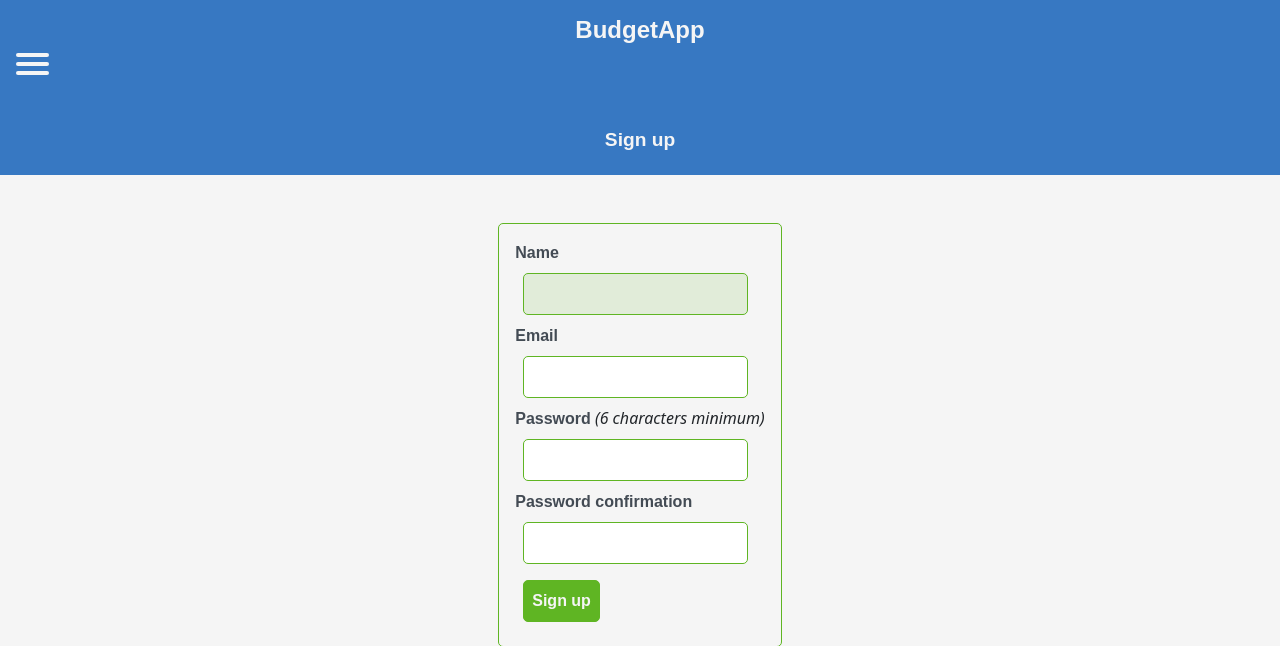
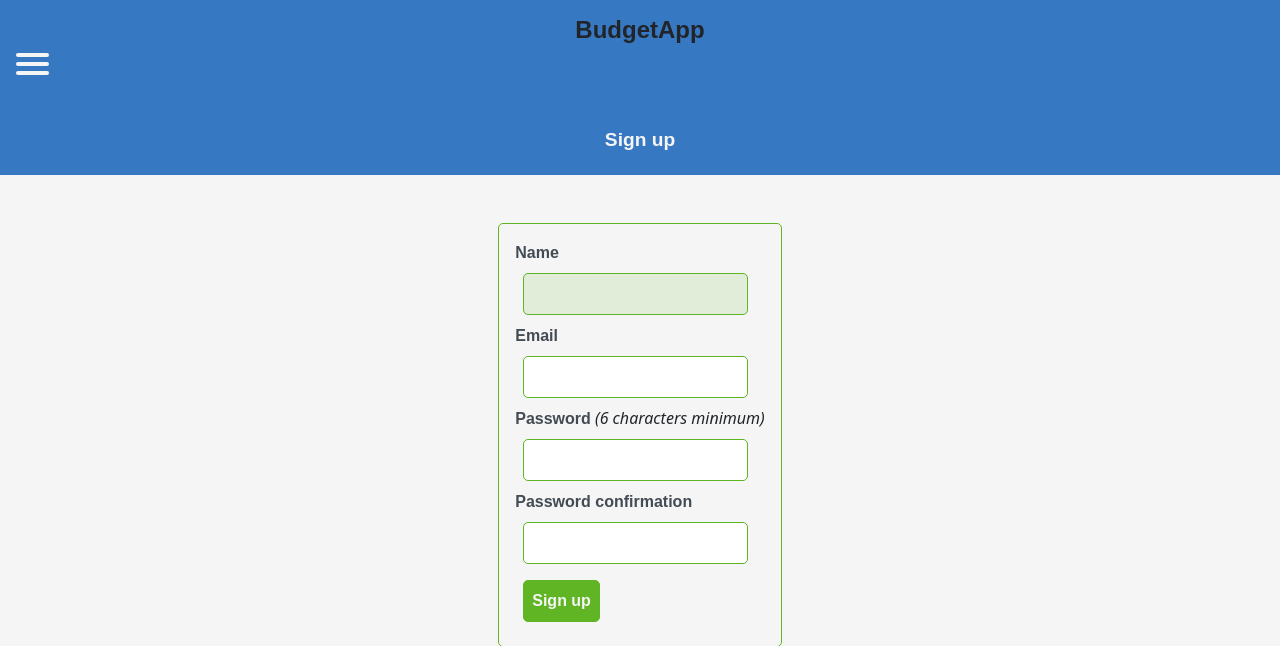
Before and after one commit to ahzamir/budget-app, a Rails app: page /users/sign_up in a window 1280 px wide. Shown: the top 646 px of the page. Run offline with Rails 7, Linux system fonts and the light colour scheme; style sheets or scripts are compiled from the project's sources; some libraries are stand-ins or nearby versions.

Commit message:
added the bootstrap and scss gem to the project

```diff
--- a/app/assets/stylesheets/application.scss
+++ b/app/assets/stylesheets/application.scss
@@ -5,7 +5,7 @@
  * Any CSS and SCSS file within this directory, lib/assets/stylesheets, or any plugin's
  * vendor/assets/stylesheets directory can be referenced here using a relative path.
  */
- @import "bootstrap/scss/bootstrap";
+ @import "bootstrap";
  @import "**/*";
 
 /* stylelint-disable */
--- a/app/views/layouts/application.html.erb
+++ b/app/views/layouts/application.html.erb
@@ -15,7 +15,7 @@
 
   <body>
     <header>
-      <h1>
+      <h1 class="text-dark">
         BudgetApp
       </h1>
       <nav role="navigation">
--- a/config/environments/production.rb
+++ b/config/environments/production.rb
@@ -29,6 +29,7 @@ Rails.application.configure do
 
   # Do not fallback to assets pipeline if a precompiled asset is missed.
   config.assets.compile = false
+  config.serve_static_assets = true
 
   # Enable serving of images, stylesheets, and JavaScripts from an asset server.
   # config.asset_host = "http://assets.example.com"
@@ -90,4 +91,5 @@ Rails.application.configure do
 
   # Do not dump schema after migrations.
   config.active_record.dump_schema_after_migration = false
+  config.assets.precompile += %w( *.js ^[^_]*.css *.css.erb )
 end
```
Also changed, not shown: Gemfile, Gemfile.lock.
